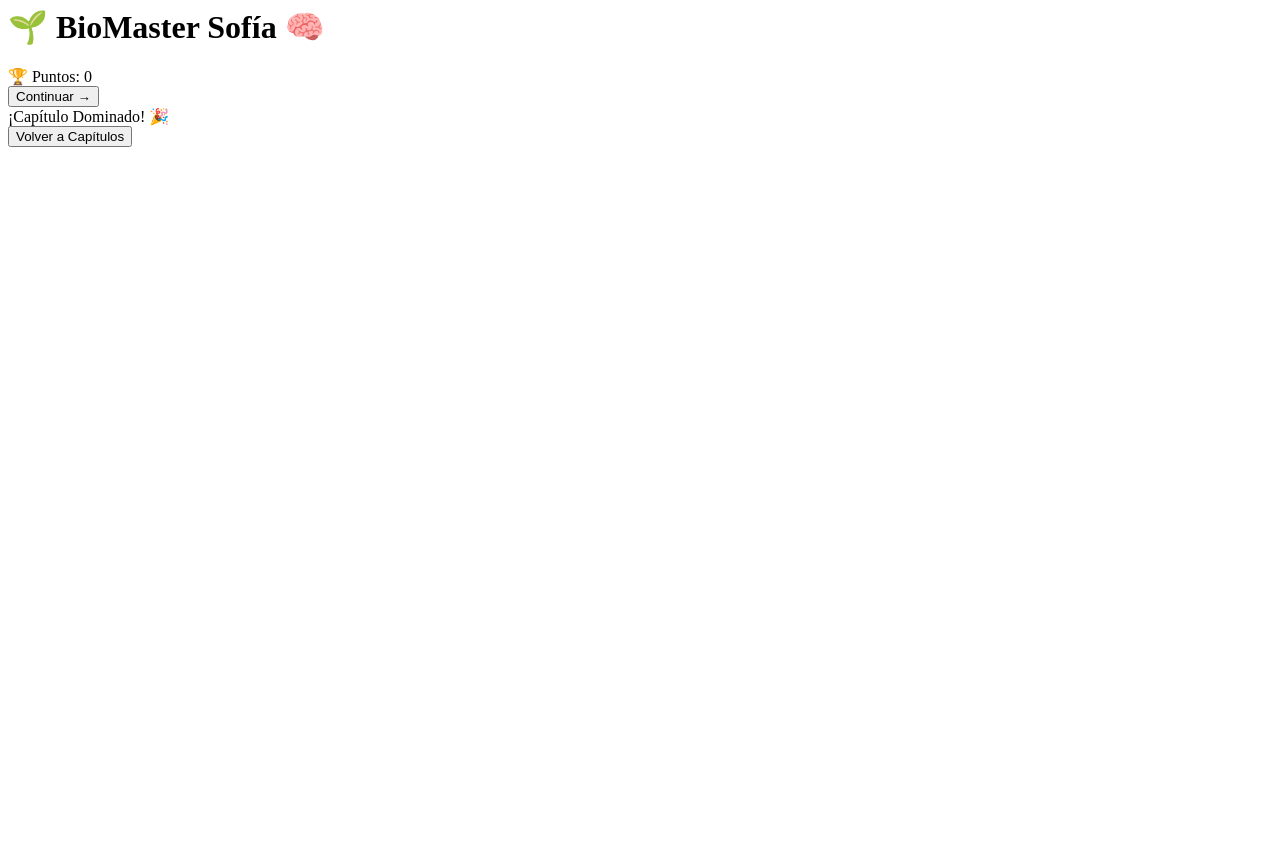
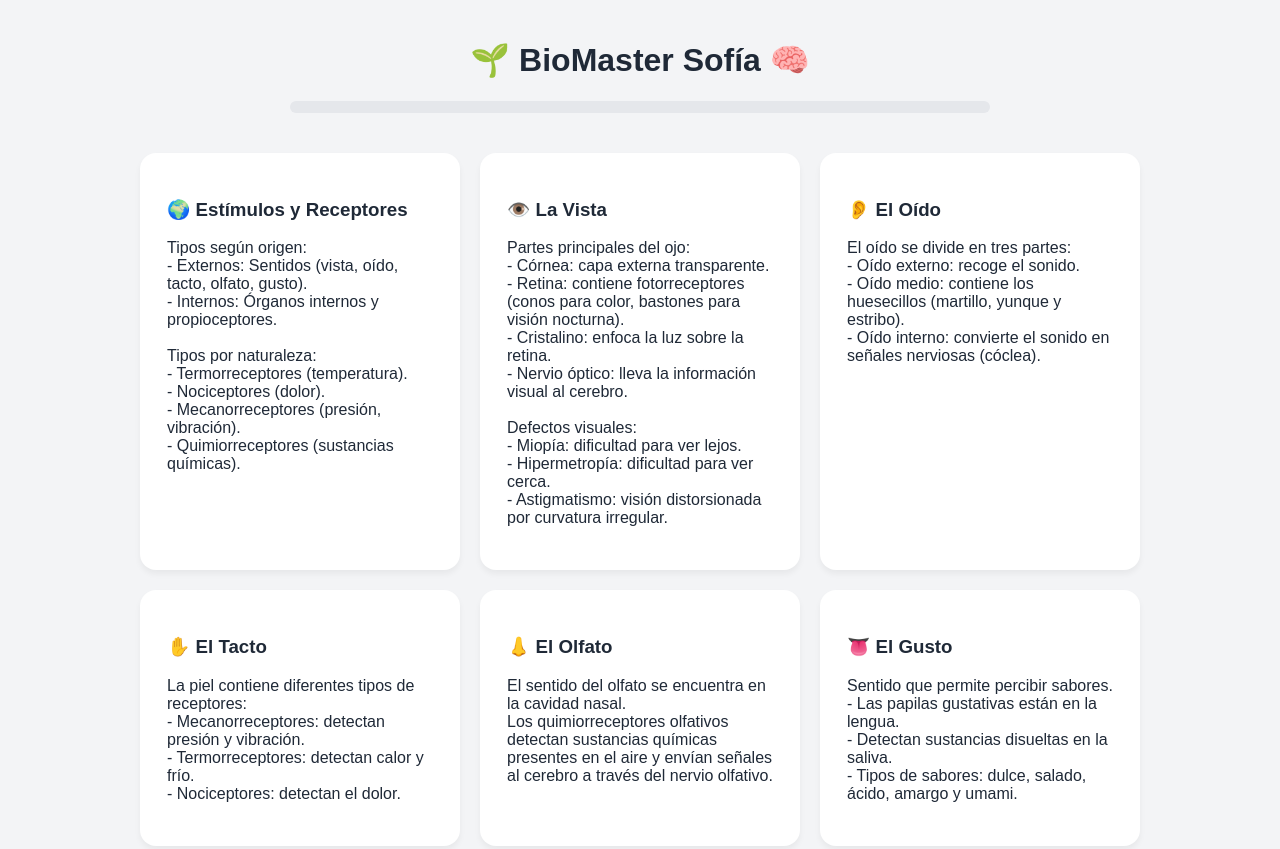
Before and after one commit to fpe72/Sofia_bio_270325, a plain HTML site: page index.html in a window 1280 px wide. Shown: the top 849 px of the page. Before the commit the page ends 800 px from the top, so only its background shows below. Drawn offline with Linux system fonts and the light colour scheme.

Commit message:
Update index.html

```diff
--- a/index.html
+++ b/index.html
@@ -1,3 +1,12 @@
+<!DOCTYPE html>
+<html lang="es">
+<head>
+  <meta charset="UTF-8" />
+  <meta name="viewport" content="width=device-width, initial-scale=1.0"/>
+  <title>BioMaster Sofía 🧠</title>
+  <link rel="stylesheet" href="style.css" />
+</head>
+<body>
   <div class="container">
     <div class="header">
       <h1>🌱 BioMaster Sofía 🧠</h1>
@@ -23,3 +32,8 @@
     <div class="message">¡Capítulo Dominado! 🎉</div>
     <button class="back-btn">Volver a Capítulos</button>
   </div>
+
+  <!-- Tu archivo JS personalizado -->
+  <script src="App.js"></script>
+</body>
+</html>
```
Lines whose indentation alone changed are shown as unchanged.
